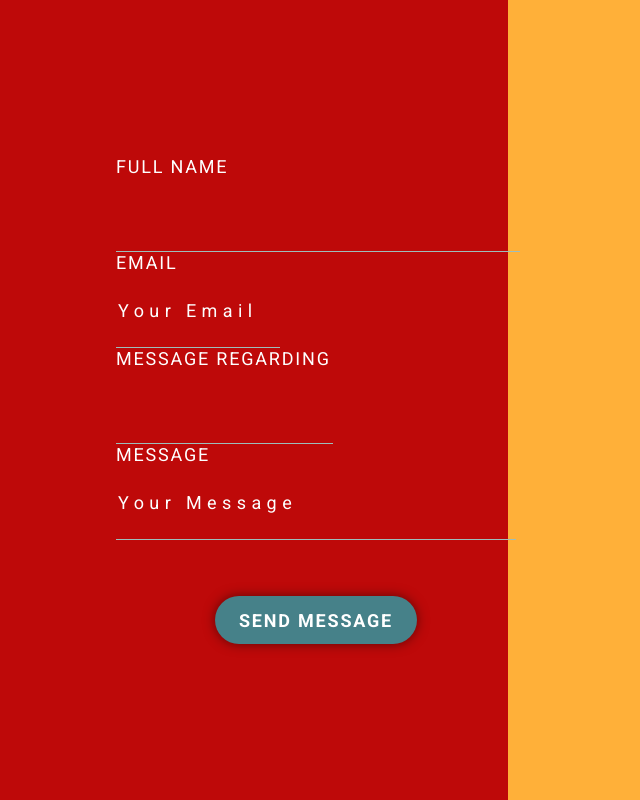
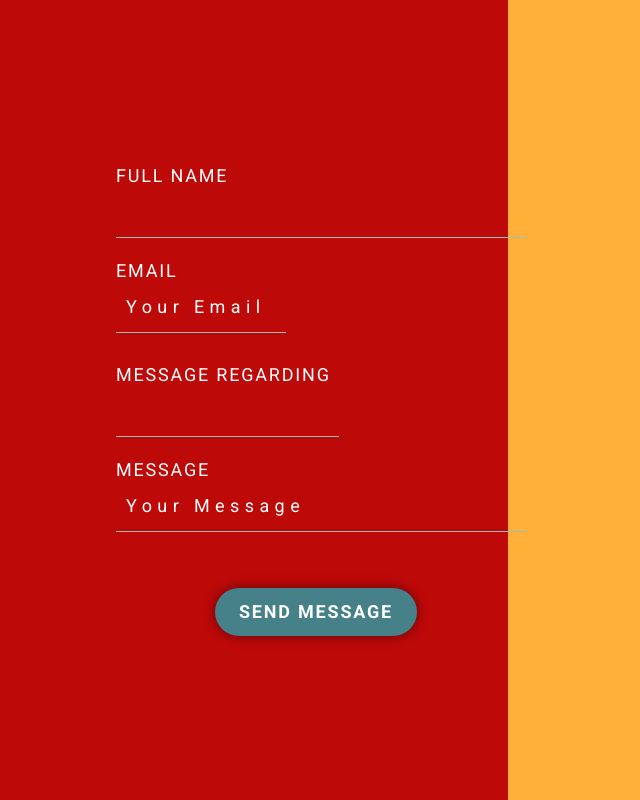
Before and after one commit to reevcrona/Assignment-lesson-07, a plain HTML site: page index.html in a window 1280 px wide. Shown: the whole page, without its empty margins (324-964 px from the left). Drawn offline with Linux system fonts and the light colour scheme.

Commit message:
Adjusted width and heigt to use min and max

```diff
--- a/index.html
+++ b/index.html
@@ -14,6 +14,7 @@
     <main>
         <main>
             <form class="form" action="">
+
                 <div class="form-group">
                     <label for="full-name" class="label full-name-label">Full name</label>
                     <input type="text" name="full-name" id="full-name">
@@ -26,7 +27,7 @@
 
                 <div class="form-group">
                     <label for="message-regarding" class="label regarding-label">MESSAGE REGARDING</label>
-                    <input type="text" name="message-regarding" id="message-regarding">
+                    <input type="text" name="message-regarding" id="message-regarding" required>
                 </div>
 
                 <div class="form-group">
--- a/styles/index.css
+++ b/styles/index.css
@@ -17,8 +17,7 @@ main{
     display: flex;
     flex-direction: column;
     justify-content: space-around;
-    width: 100%;
-    max-width: 400px;
+
 
 }
 input{
@@ -29,6 +28,7 @@ input{
     font-size: 18px;
     line-height: 21px;
     letter-spacing: 0.3em;
+    padding: 0 0 0 10px;
 }
 input::placeholder{
 
@@ -59,30 +59,43 @@ input::placeholder{
 #full-name{
     width: 100%;
     max-width: 400px;
-    height: 72px;
+    height: 100%;
+    min-height: 51px;
+    max-height: 51px;
     background-color: transparent;
     border: none;
     border-bottom: 1px solid #9DBEBB;
 
 }
 #email{
-    width: 160px;
-    height: 72px;
+    width: 100%;
+    max-width: 160px;
+    height: 100%;
+    min-height: 51px;
+    max-height: 51px;
     background-color: transparent;
     border: none;
     border-bottom: 1px solid #9DBEBB;
+    transition: max-width 0.3s ease-in-out;
 
 }
 #message-regarding{
-    width: 213px;
-    height: 72px;
+    width: 100%;
+    max-width: 213px;
+    min-height: 51px;
+    max-height: 51px;
+    height: 100%;
     background-color: transparent;
     border: none;
     border-bottom: 1px solid #9DBEBB;
+    transition: max-width 0.3s ease-in-out;
 }
 #message{
-    width: 400;
-    height: 72px;
+    max-width: 400px;
+    width: 100%;
+    height: 100%;
+    min-height: 51px;
+    max-height: 51px;
     background-color: transparent;
     border: none;
     border-bottom: 1px solid #9DBEBB;
@@ -94,7 +107,6 @@ input::placeholder{
     background: #468189;
     box-shadow: 0px 0px 12px rgba(0, 0, 0, 0.5);
     border-radius: 40px;
-
     font-family: 'Roboto';
     font-style: normal;
     font-weight: 700;
@@ -110,4 +122,28 @@ input::placeholder{
 .form-group{
     display: flex;
     flex-direction: column;
+    width: 100%;
+    min-width: 400px;
+    max-width: 400px;
+
 }
+.email-label{
+    margin-top: 22px;
+}
+.regarding-label{
+    margin-top: 31px;
+}
+.message-label{
+    margin-top: 22px;
+}
+
+#email:focus,#message-regarding:focus{
+    max-width: 400px;
+}
+
+#email:not(:placeholder-shown){
+    max-width: 400px;
+}
+#message-regarding:valid{
+    max-width: 400px;
+}
```
